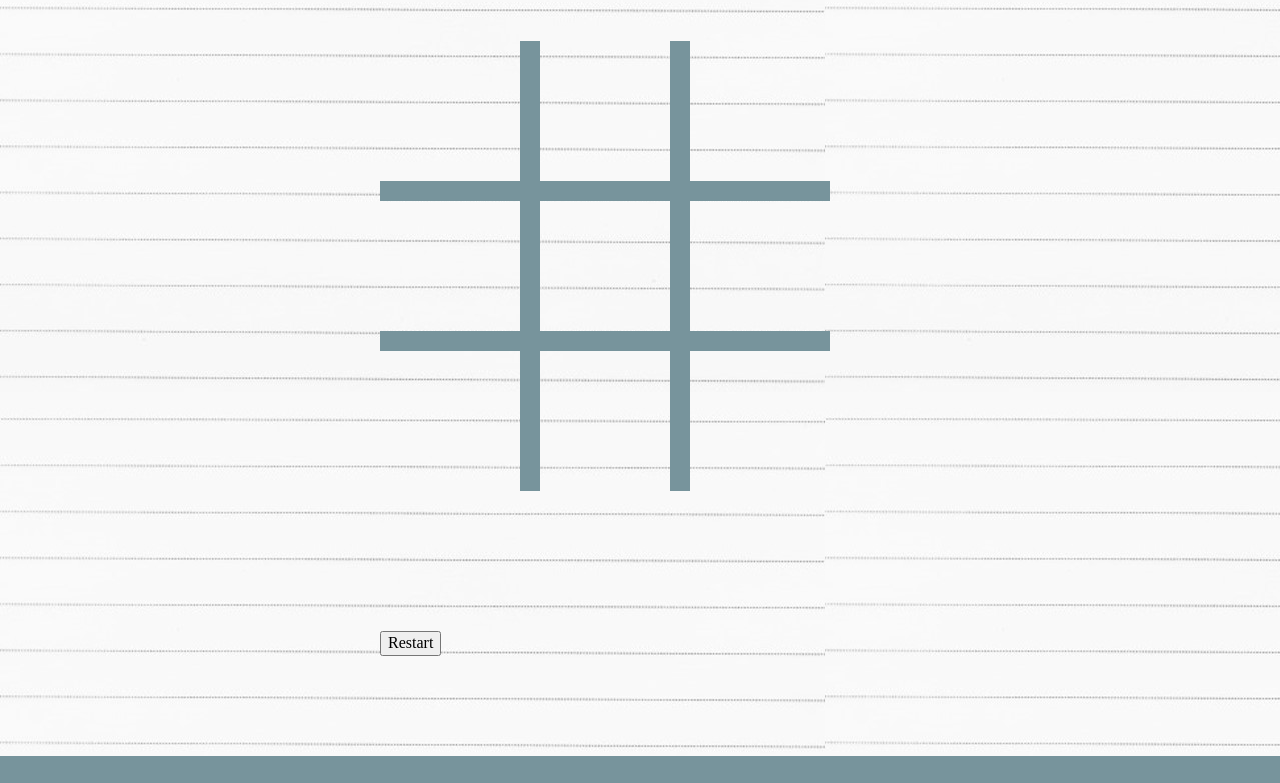
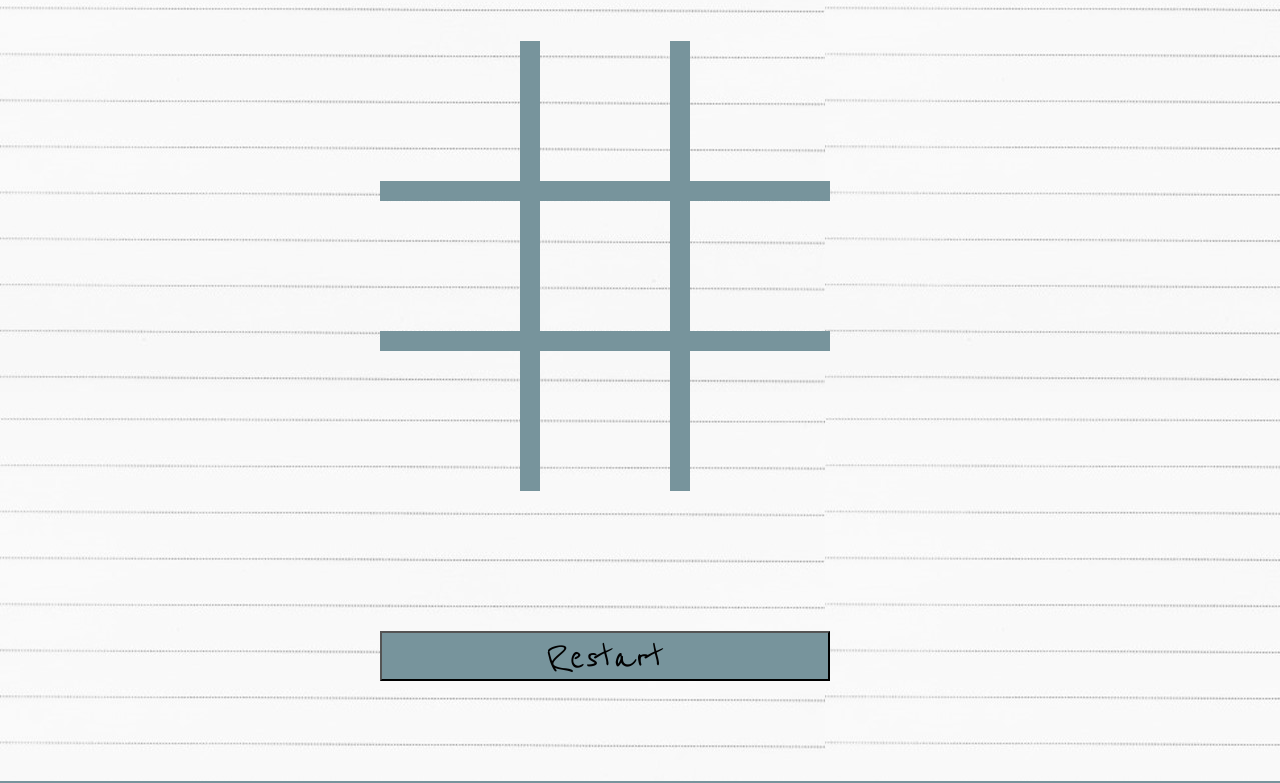
Before and after one commit to nilanarocha/tic-tac-toe, a plain HTML site: page index.html in a window 1280 px wide. Shown: the part 158-941 px from the top of the page. Drawn offline with nearby package versions, Linux system fonts and the light colour scheme; files whose address does not match are found by name.

Commit message:
created restart button

```diff
--- a/css/style.css
+++ b/css/style.css
@@ -1,5 +1,5 @@
  body {
-    background: url(/Users/nilanarocha/Projects/sei33-homework/nilana_pereiraDaRocha/tictactoe/notebook-paper-textures-background.jpg);
+     background: url('../notebook-paper-textures-background.jpg');
  }
 
  .game-item {
@@ -64,9 +64,19 @@ body {
      /* text-decoration: line-through; */
  }
 
-/* .win {
-    display: inline-block;
-} */
+ .restart {
+     background: #77949c;
+     width: 450px;
+     height: 50px;
+     font-family: 'Press Start 2P', cursive;
+     font-family: 'Reenie Beanie', cursive;
+     font-size: 45px;
+     cursor: pointer;
+     padding: 20px;
+     line-height: 10px;
+     vertical-align: top;
+     text-align: center;
+ }
 
  .footer {
      display: block;
@@ -83,6 +93,7 @@ body {
 
  .footer-description {
      text-align: left;
+     font-size: 30px;
  }
 
  .default-margin {
```
Lines whose indentation alone changed are shown as unchanged.
